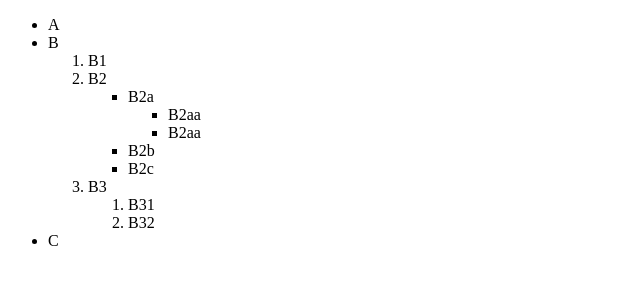
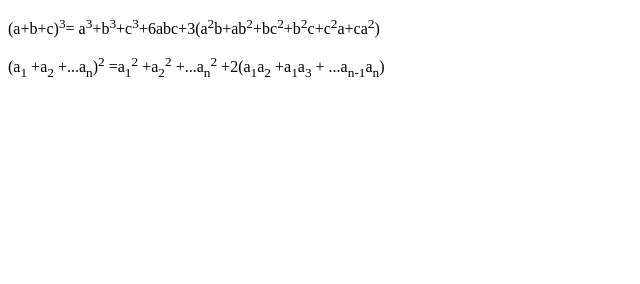
Before and after one commit to RANA-BILAL-679/HTML-Assignment-4, a plain HTML site: page index.html in a window 1280 px wide. Shown: the whole page, without its empty margins (0-640 px from the left). Drawn offline with Linux system fonts and the light colour scheme.

Commit message:
Add files via upload

```diff
--- a/index.html
+++ b/index.html
@@ -1,35 +1,12 @@
 <!DOCTYPE html>
 <html lang="en">
-
 <head>
     <meta charset="UTF-8">
     <meta name="viewport" content="width=device-width, initial-scale=1.0">
     <title>Document</title>
 </head>
 <body>
-    <ul>
-        <li>A</li>
-        <li>B</li>
-        <ol>
-            <li>B1</li>
-            <li>B2</li>
-            <ul>
-                <li>B2a</li>
-                <ul>
-                    <li>B2aa</li>
-                    <li>B2aa</li>
-                </ul>
-                <li>B2b</li>
-                <li>B2c</li>
-            </ul>
-            <li>B3</li>
-            <ol>
-                <li>B31</li>
-                <li>B32</li>
-            </ol>
-        </ol>
-        <li>C</li>
-    </ul>
+    <p>(a+b+c)<sup>3</sup>= a<sup>3</sup>+b<sup>3</sup>+c<sup>3</sup>+6abc+3(a<sup>2</sup>b+ab<sup>2</sup>+bc<sup>2</sup>+b<sup>2</sup>c+c<sup>2</sup>a+ca<sup>2</sup>)</p>
+    <p>(a<sub>1</sub> +a<sub>2</sub> +...a<sub>n</sub>)<sup>2</sup> =a<sub>1</sub><sup>2</sup> +a<sub>2</sub><sup>2</sup> +...a<sub>n</sub><sup>2</sup> +2(a<sub>1</sub>a<sub>2</sub> +a<sub>1</sub>a<sub>3</sub> + ...a<sub>n-1</sub>a<sub>n</sub>)</p>
 </body>
-
 </html>
```
